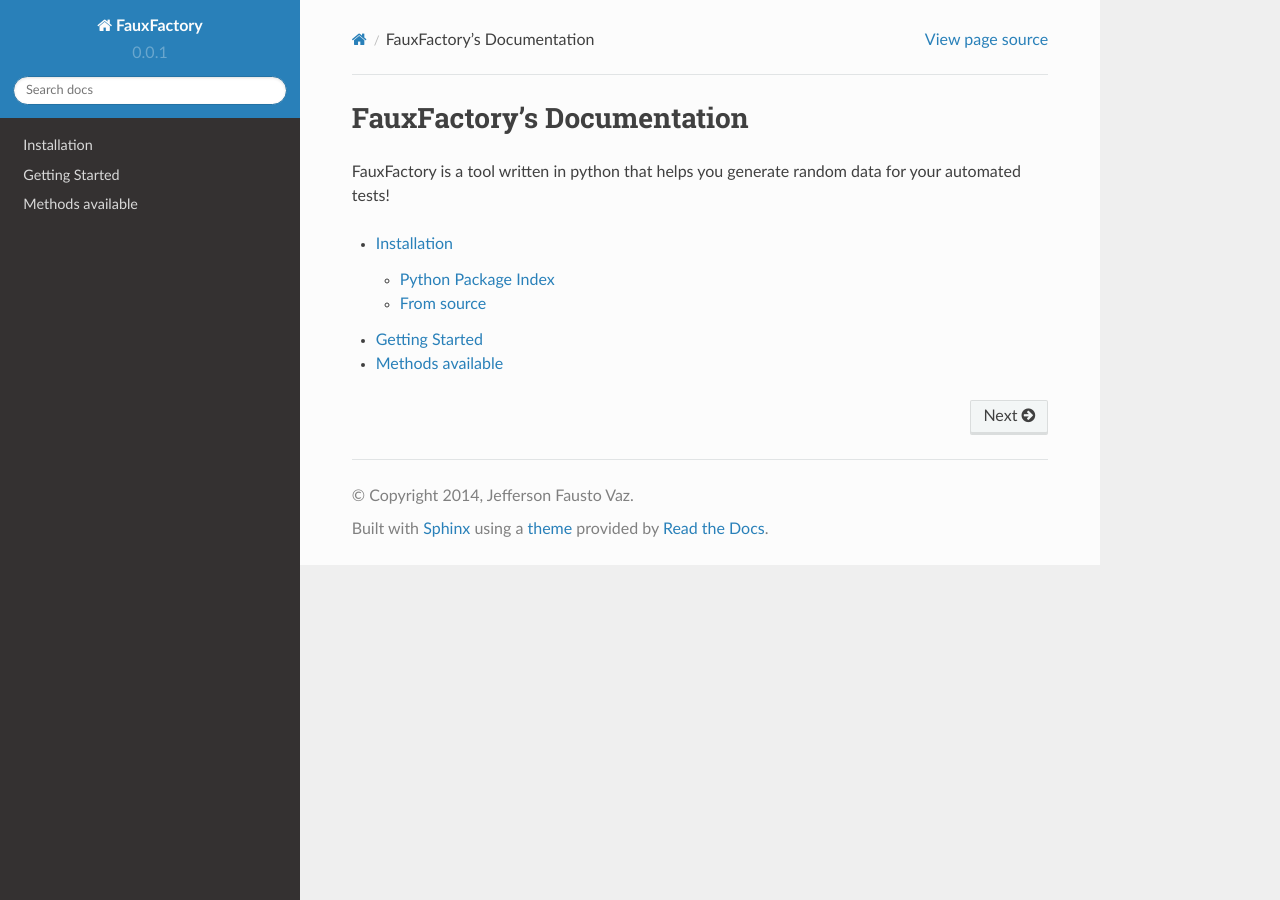
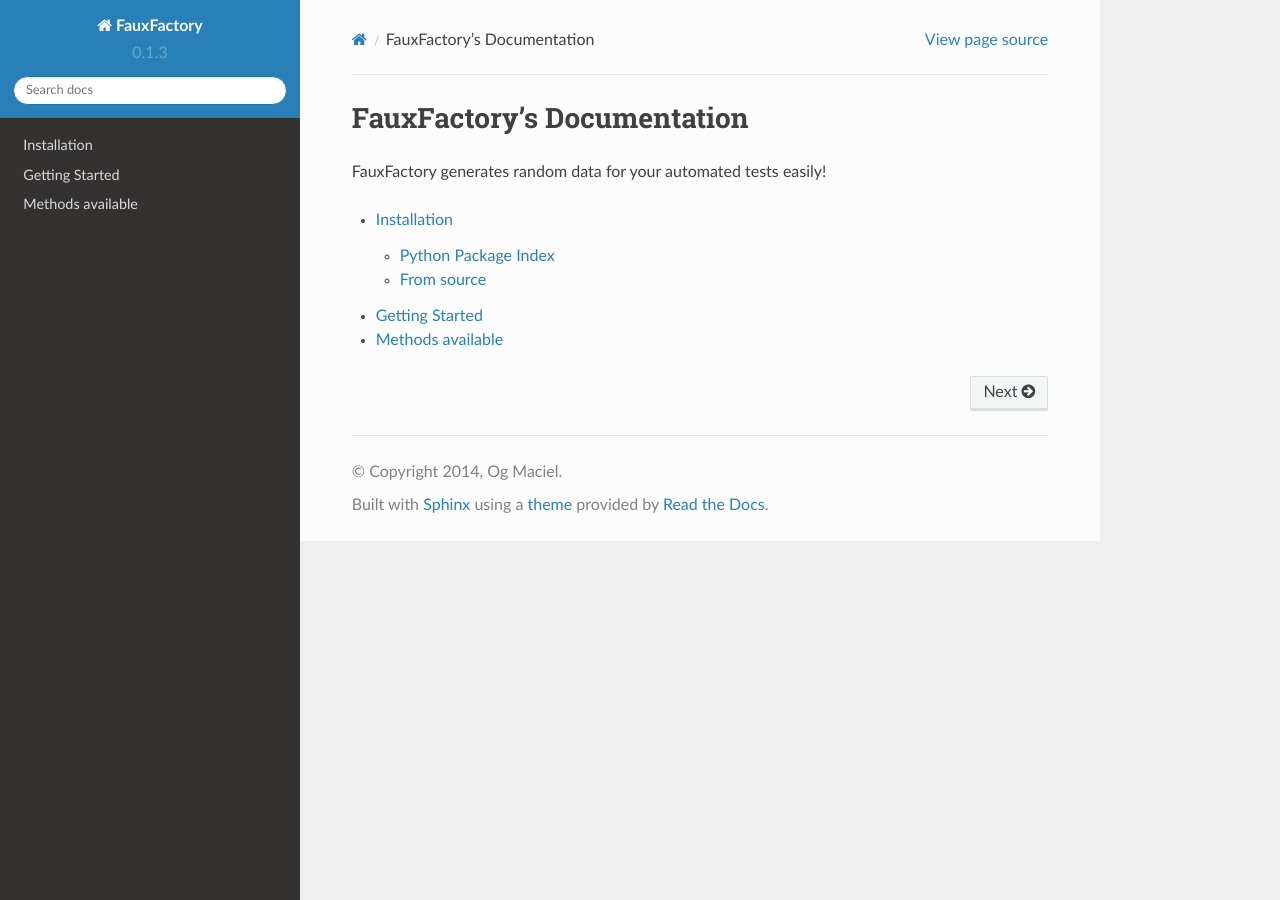
Before and after one commit to omaciel/fauxfactory, a Sphinx documentation site: the page built from docs/source/index.rst, in a window 1280 px wide. Built offline with Sphinx 7.4.7 and the Read the Docs theme 2.0.0, drawn with Linux system fonts in a browser that asks for light colours.

Commit message:
Applying the changes suggested by Og

```diff
--- a/docs/source/conf.py
+++ b/docs/source/conf.py
@@ -47,16 +47,16 @@ master_doc = 'index'
 
 # General information about the project.
 project = u'FauxFactory'
-copyright = u'2014, Jefferson Fausto Vaz'
+copyright = u'2014, Og Maciel'
 
 # The version info for the project you're documenting, acts as replacement for
 # |version| and |release|, also used in various other places throughout the
 # built documents.
 #
 # The short X.Y version.
-version = '0.0.1'
+version = '0.1.3'
 # The full version, including alpha/beta/rc tags.
-release = '0.0.1'
+release = '0.1.3'
 
 # The language for content autogenerated by Sphinx. Refer to documentation
 # for a list of supported languages.
@@ -200,7 +200,7 @@ latex_elements = {
 #  author, documentclass [howto, manual, or own class]).
 latex_documents = [
   ('index', 'FauxFactory.tex', u'FauxFactory Documentation',
-   u'Jefferson Fausto Vaz', 'manual'),
+   u'Og Maciel', 'manual'),
 ]
 
 # The name of an image file (relative to this directory) to place at the top of
@@ -230,7 +230,7 @@ latex_documents = [
 # (source start file, name, description, authors, manual section).
 man_pages = [
     ('index', 'fauxfactory', u'FauxFactory Documentation',
-     [u'Jefferson Fausto Vaz'], 1)
+     [u'Og Maciel'], 1)
 ]
 
 # If true, show URL addresses after external links.
@@ -244,7 +244,7 @@ man_pages = [
 #  dir menu entry, description, category)
 texinfo_documents = [
   ('index', 'FauxFactory', u'FauxFactory Documentation',
-   u'Jefferson Fausto Vaz', 'FauxFactory', 'One line description of project.',
+   u'Og Maciel', 'FauxFactory', 'FauxFactory generates random data for your automated tests easily!',
    'Miscellaneous'),
 ]
 
--- a/docs/source/getting_started.rst
+++ b/docs/source/getting_started.rst
@@ -1,7 +1,7 @@
 Getting Started
 ====================
 
-FauxFactory is a tool written in python that helps you generate random data for your automated tests!
+FauxFactory generates random data for your automated tests easily!
 
 Need a 10 characters string for one of your tests? ::
 
--- a/docs/source/index.rst
+++ b/docs/source/index.rst
@@ -1,7 +1,7 @@
 FauxFactory's Documentation
 =======================================
 
-FauxFactory is a tool written in python that helps you generate random data for your automated tests!
+FauxFactory generates random data for your automated tests easily!
 
 .. toctree::
     :maxdepth: 2
```
